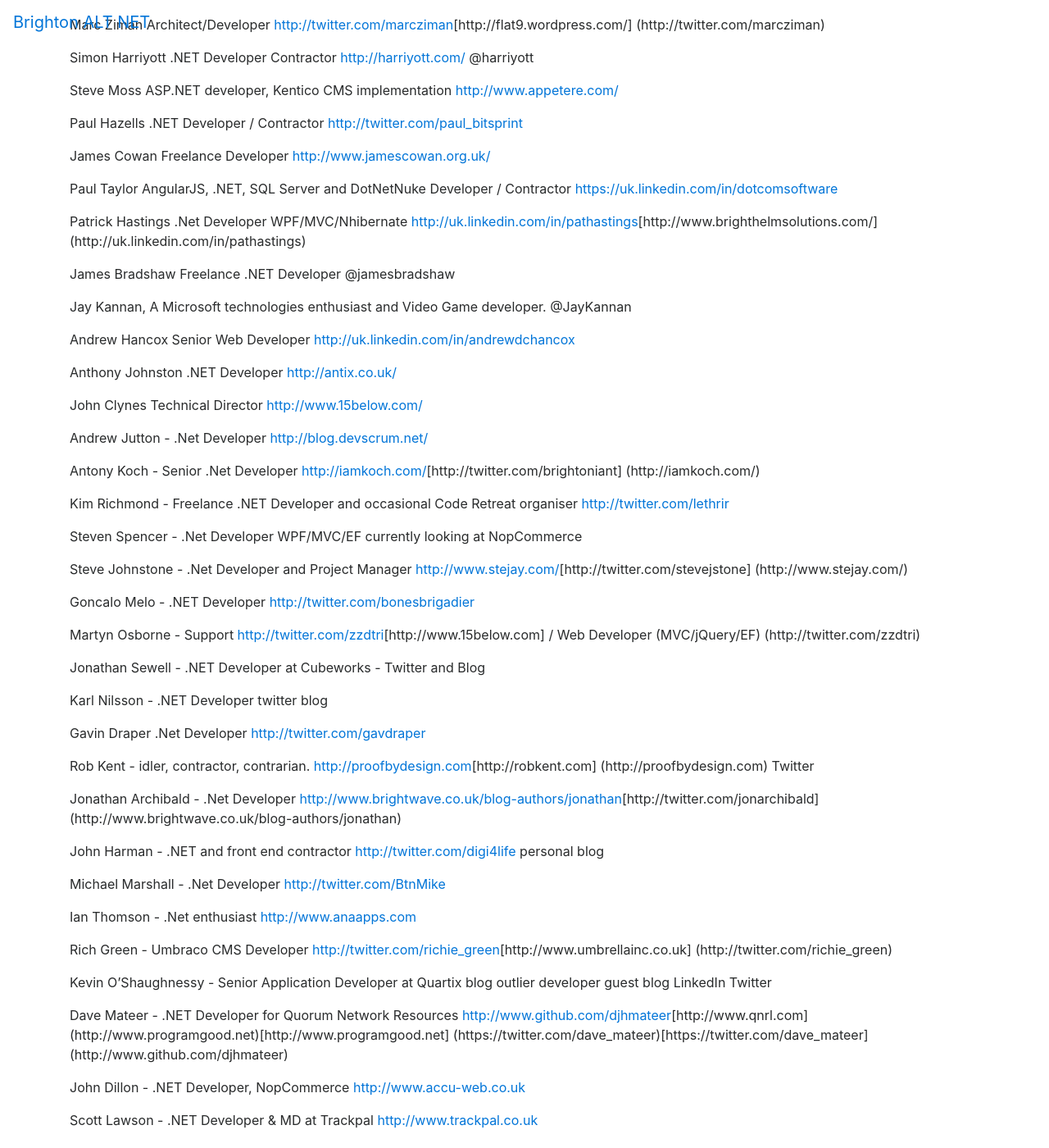
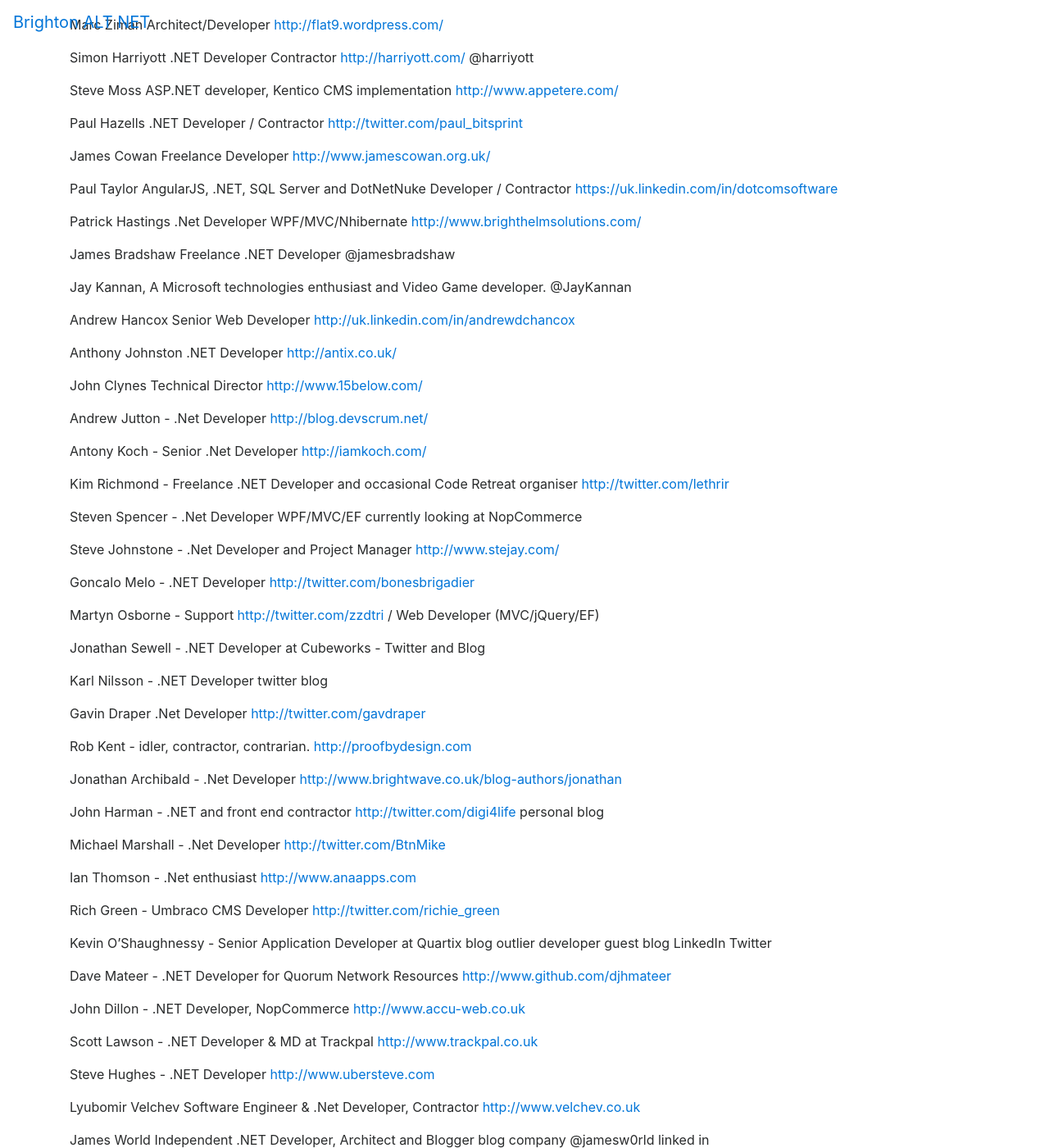
Before and after one commit to brighton-alt-net/brighton-alt-net.github.io, a Jekyll site: the page built from directory.md, in a window 1280 px wide and 1400 px high, scrolled down 794 px. Shown: the whole window at 82% size. Built offline with Jekyll 4.4.1, drawn with Linux system fonts in a browser that asks for light colours; nearby versions of some CDN libraries; our own code applies the rules of GitHub Pages for plain Markdown files; some of the changed lines change nothing that is shown; some of the changed text lies outside the part shown.

Commit message:
Fix links in directory 3.

```diff
--- a/directory.md
+++ b/directory.md
@@ -22,7 +22,7 @@
 
 Mike Hook .NET Developer blog twitter
 
-Andrew Cherry Developer/Architect [http://twitter.com/kolektiv](http://xyncro.com/)[http://xyncro.com/] (http://twitter.com/kolektiv)
+Andrew Cherry Developer/Architect [http://xyncro.com/](http://xyncro.com/)
 
 Garry Shutler Developer blog twitter
 
@@ -36,7 +36,7 @@
 
 Stamati-Crook Microsoft CRM and Sage 50 developer also interested in SMS/EPUB/DRUPAL [http://www.redware.com/](http://www.redware.com/)
 
-Marc Ziman Architect/Developer [http://twitter.com/marcziman](http://flat9.wordpress.com/)[http://flat9.wordpress.com/] (http://twitter.com/marcziman)
+Marc Ziman Architect/Developer [http://flat9.wordpress.com/](http://flat9.wordpress.com/)
 
 Simon Harriyott .NET Developer Contractor [http://harriyott.com/](http://harriyott.com/) @harriyott
 
@@ -48,7 +48,7 @@
 
 Paul Taylor AngularJS, .NET, SQL Server and DotNetNuke Developer / Contractor [https://uk.linkedin.com/in/dotcomsoftware](https://uk.linkedin.com/in/dotcomsoftware)
 
-Patrick Hastings .Net Developer WPF/MVC/Nhibernate [http://uk.linkedin.com/in/pathastings](http://www.brighthelmsolutions.com/)[http://www.brighthelmsolutions.com/] (http://uk.linkedin.com/in/pathastings)
+Patrick Hastings .Net Developer WPF/MVC/Nhibernate [http://www.brighthelmsolutions.com/](http://www.brighthelmsolutions.com/)
 
 James Bradshaw Freelance .NET Developer @jamesbradshaw
 
@@ -62,17 +62,17 @@
 
 Andrew Jutton - .Net Developer [http://blog.devscrum.net/](http://blog.devscrum.net/)
 
-Antony Koch - Senior .Net Developer [http://iamkoch.com/](http://twitter.com/brightoniant)[http://twitter.com/brightoniant] (http://iamkoch.com/)
+Antony Koch - Senior .Net Developer [http://iamkoch.com/](http://iamkoch.com/)
 
 Kim Richmond - Freelance .NET Developer and occasional Code Retreat organiser [http://twitter.com/lethrir](http://twitter.com/lethrir)
 
 Steven Spencer - .Net Developer WPF/MVC/EF currently looking at NopCommerce
 
-Steve Johnstone - .Net Developer and Project Manager [http://www.stejay.com/](http://twitter.com/stevejstone)[http://twitter.com/stevejstone] (http://www.stejay.com/)
+Steve Johnstone - .Net Developer and Project Manager [http://www.stejay.com/](http://www.stejay.com/)
 
 Goncalo Melo - .NET Developer [http://twitter.com/bonesbrigadier](http://twitter.com/bonesbrigadier)
 
-Martyn Osborne - Support [http://twitter.com/zzdtri](http://www.15below.com)[http://www.15below.com] / Web Developer (MVC/jQuery/EF) (http://twitter.com/zzdtri)
+Martyn Osborne - Support [http://twitter.com/zzdtri](http://twitter.com/zzdtri) / Web Developer (MVC/jQuery/EF)
 
 Jonathan Sewell - .NET Developer at Cubeworks  - Twitter and Blog
 
@@ -80,9 +80,9 @@
 
 Gavin Draper .Net Developer [http://twitter.com/gavdraper](http://twitter.com/gavdraper)
 
-Rob Kent - idler, contractor, contrarian. [http://proofbydesign.com](http://robkent.com)[http://robkent.com] (http://proofbydesign.com) Twitter
+Rob Kent - idler, contractor, contrarian. [http://proofbydesign.com](http://proofbydesign.com)
 
-Jonathan Archibald - .Net Developer [http://www.brightwave.co.uk/blog-authors/jonathan](http://twitter.com/jonarchibald)[http://twitter.com/jonarchibald] (http://www.brightwave.co.uk/blog-authors/jonathan)
+Jonathan Archibald - .Net Developer [http://www.brightwave.co.uk/blog-authors/jonathan](http://www.brightwave.co.uk/blog-authors/jonathan)
 
 John Harman - .NET and front end contractor [http://twitter.com/digi4life](http://twitter.com/digi4life) personal blog
 
@@ -90,11 +90,11 @@
 
 Ian Thomson - .Net enthusiast [http://www.anaapps.com](http://www.anaapps.com)
 
-Rich Green - Umbraco CMS Developer [http://twitter.com/richie_green](http://www.umbrellainc.co.uk)[http://www.umbrellainc.co.uk] (http://twitter.com/richie_green)
+Rich Green - Umbraco CMS Developer [http://twitter.com/richie_green](http://twitter.com/richie_green)
 
 Kevin O'Shaughnessy - Senior Application Developer at Quartix blog outlier developer guest blog LinkedIn Twitter
 
-Dave Mateer - .NET Developer for Quorum Network Resources [http://www.github.com/djhmateer](http://www.qnrl.com)[http://www.qnrl.com] (http://www.programgood.net)[http://www.programgood.net] (https://twitter.com/dave_mateer)[https://twitter.com/dave_mateer] (http://www.github.com/djhmateer)
+Dave Mateer - .NET Developer for Quorum Network Resources [http://www.github.com/djhmateer](http://www.github.com/djhmateer)
 
 John Dillon - .NET Developer, NopCommerce [http://www.accu-web.co.uk](http://www.accu-web.co.uk)
 
```
